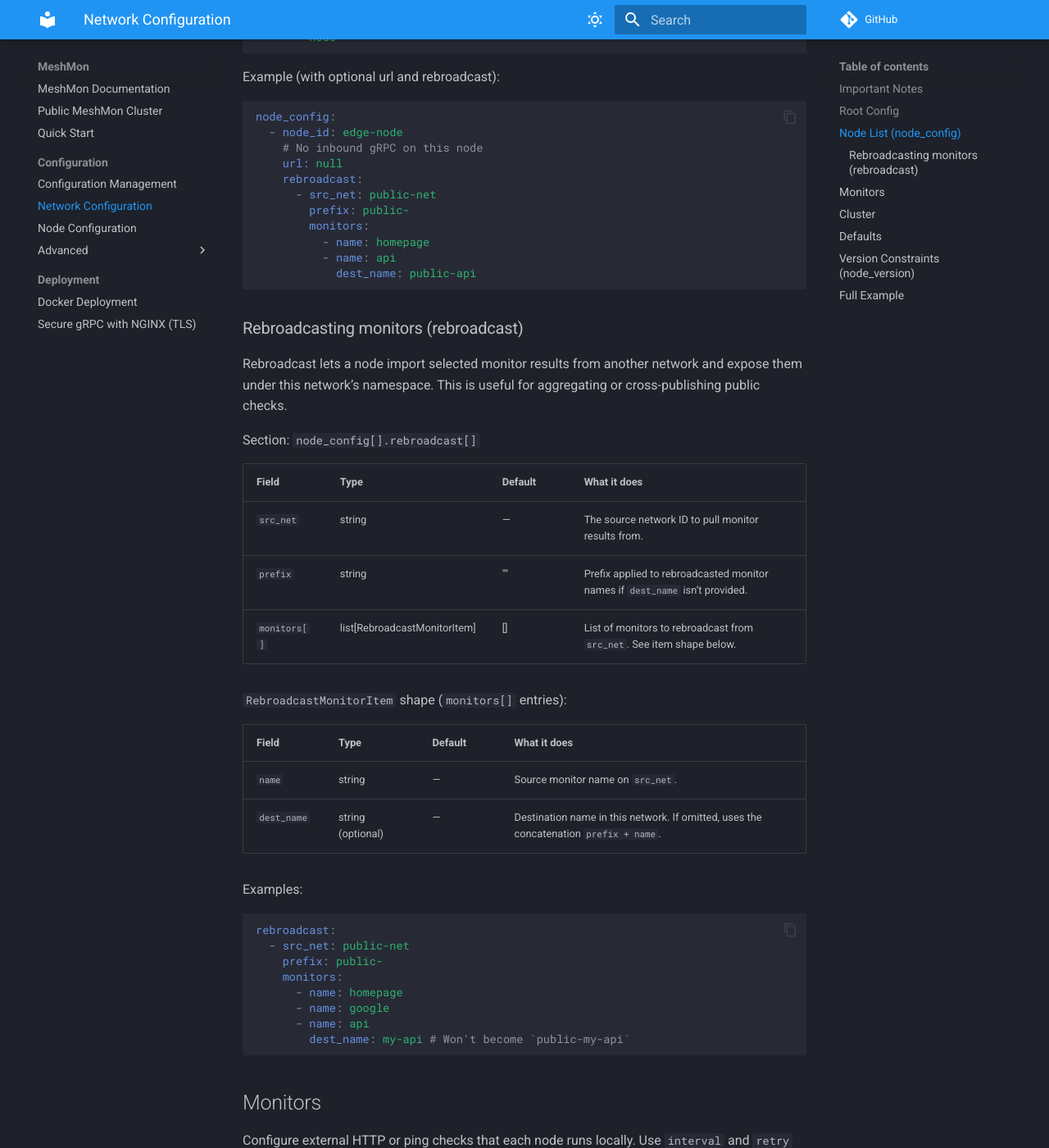
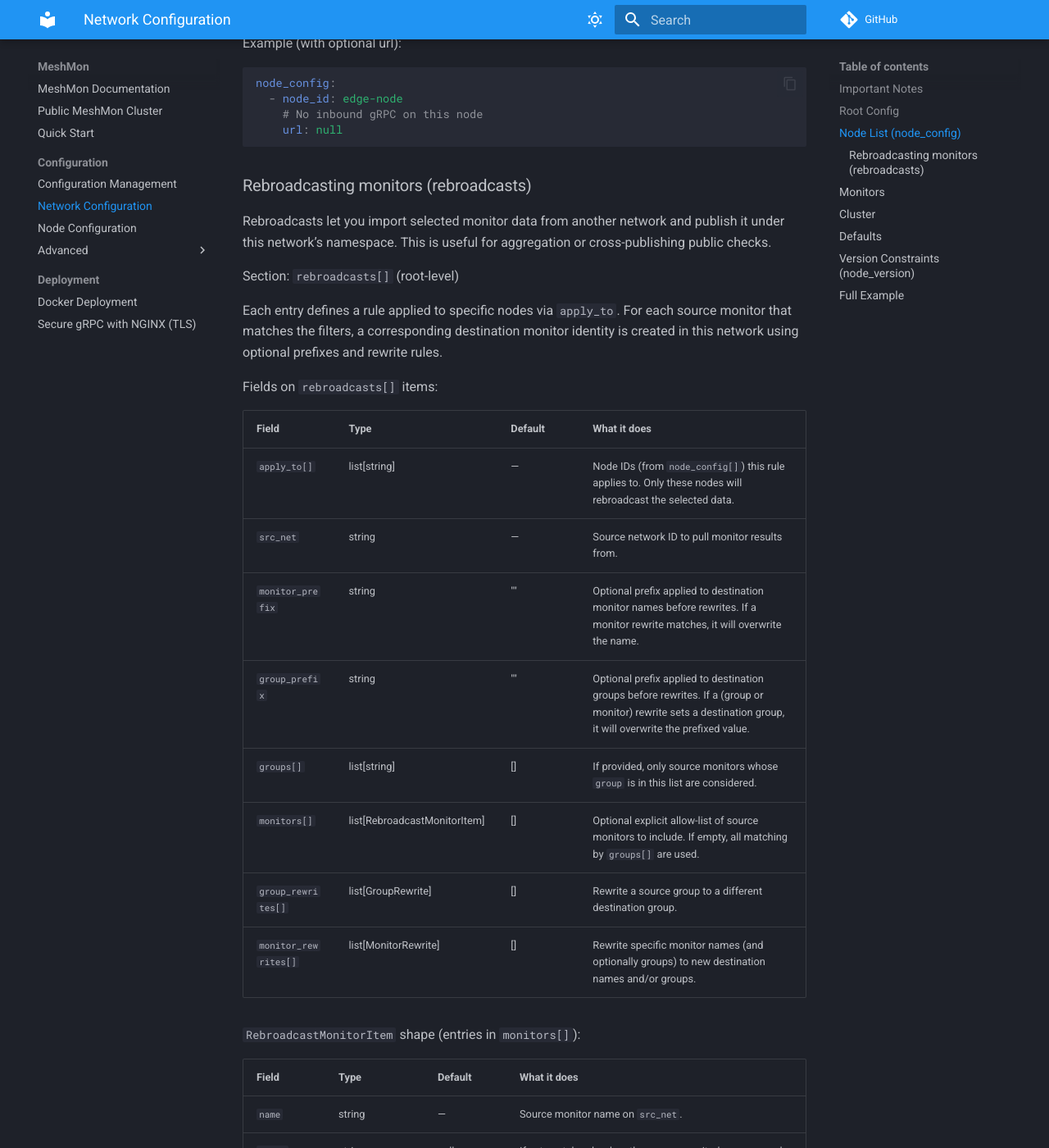
Before and after one commit to rippleFCL/meshmon, an MkDocs documentation site: the page built from docs/configuration/network.md, in a window 1280 px wide and 1400 px high, scrolled down 2008 px. Shown: the whole window at 82% size. Built offline with MkDocs 1.6.1 and Material for MkDocs 9.7.7, drawn with Linux system fonts in a browser that asks for light colours; comment, search, counter and statistics services are not loaded; some of the changed text lies outside the part shown.

Commit message:
docs: added rebroadcasts config

````diff
--- a/docs/configuration/network.md
+++ b/docs/configuration/network.md
@@ -19,6 +19,7 @@ This is the top-level shape of `config.yml`. Only `network_id` and `node_config[
 | `network_id`     | The Network id and name                                                | —                                |
 | `node_config[]`  | [Node Configuration](#node-list-node_config)                           | —                                |
 | `monitors[]`     | [Monitor Configuration](#monitors)                                     | `[]`                             |
+| `rebroadcasts[]` | [Rebroadcasting Monitors](#rebroadcasting-monitors-rebroadcasts)       | `[]`                             |
 | `cluster`        | [Cluster Configuration](#cluster)                                      | See [Cluster](#cluster) defaults |
 | `defaults`       | [Defaults Configuration](#defaults)                                    | See [Defaults](#defaults)        |
 | `node_version[]` | [Version Constraints Configuration](#version-constraints-node_version) | `[]`                             |
@@ -29,15 +30,14 @@ Defines all peers and how your node interacts with them.
 
 Section: `node_config[]`
 
-| Field         | Type                                                       | Default                  | What it does                                                                                                        |
-| ------------- | ---------------------------------------------------------- | ------------------------ | ------------------------------------------------------------------------------------------------------------------- |
-| `node_id`     | string (lowercase)                                         | —                        | Peer ID. Your local `node_id` (from nodeconf.yml) must appear here or the network is skipped.                       |
-| `url`         | string (optional)                                          | -                        | gRPC URL peers use to dial this node. Prefer `grpc://` or `grpcs://`. If omitted/empty, peers won’t dial this node. |
-| `poll_rate`   | int                                                        | defaults.nodes.poll_rate | Heartbeat interval (seconds) for this peer.                                                                         |
-| `retry`       | int                                                        | defaults.nodes.retry     | Missed-heartbeat tolerance. Effective timeout ≈ `poll_rate * retry`.                                                |
-| `allow`       | list[string]                                               | []                       | Whitelist: only listed nodes will attempt to connect to this peer (evaluated by the dialling node).                 |
-| `block`       | list[string]                                               | []                       | Blacklist: listed nodes will not connect to this peer (evaluated by the dialling node).                             |
-| `rebroadcast` | [Rebroadcast Config](#rebroadcasting-monitors-rebroadcast) | []                       | Rebroadcast selected monitors from another network into this network, optionally prefixing or renaming them.        |
+| Field       | Type               | Default                  | What it does                                                                                                        |
+| ----------- | ------------------ | ------------------------ | ------------------------------------------------------------------------------------------------------------------- |
+| `node_id`   | string (lowercase) | —                        | Peer ID. Your local `node_id` (from nodeconf.yml) must appear here or the network is skipped.                       |
+| `url`       | string (optional)  | -                        | gRPC URL peers use to dial this node. Prefer `grpc://` or `grpcs://`. If omitted/empty, peers won’t dial this node. |
+| `poll_rate` | int                | defaults.nodes.poll_rate | Heartbeat interval (seconds) for this peer.                                                                         |
+| `retry`     | int                | defaults.nodes.retry     | Missed-heartbeat tolerance. Effective timeout ≈ `poll_rate * retry`.                                                |
+| `allow`     | list[string]       | []                       | Whitelist: only listed nodes will attempt to connect to this peer (evaluated by the dialling node).                 |
+| `block`     | list[string]       | []                       | Blacklist: listed nodes will not connect to this peer (evaluated by the dialling node).                             |
 
 Example (basic):
 ```yaml
@@ -54,52 +54,97 @@ node_config:
       - node
 ```
 
-Example (with optional url and rebroadcast):
+Example (with optional url):
 ```yaml
 node_config:
   - node_id: edge-node
     # No inbound gRPC on this node
     url: null
-    rebroadcast:
-      - src_net: public-net
-        prefix: public-
-        monitors:
-          - name: homepage
-          - name: api
-            dest_name: public-api
 ```
 
-### Rebroadcasting monitors (rebroadcast)
+### Rebroadcasting monitors (rebroadcasts)
 
-Rebroadcast lets a node import selected monitor results from another network and expose them under this network’s namespace. This is useful for aggregating or cross-publishing public checks.
+Rebroadcasts let you import selected monitor data from another network and publish it under this network’s namespace. This is useful for aggregation or cross-publishing public checks.
 
-Section: `node_config[].rebroadcast[]`
+Section: `rebroadcasts[]` (root-level)
 
-| Field        | Type                         | Default | What it does                                                                 |
-| ------------ | ---------------------------- | ------- | ---------------------------------------------------------------------------- |
-| `src_net`    | string                       | —       | The source network ID to pull monitor results from.                          |
-| `prefix`     | string                       | ""      | Prefix applied to rebroadcasted monitor names if `dest_name` isn’t provided. |
-| `monitors[]` | list[RebroadcastMonitorItem] | []      | List of monitors to rebroadcast from `src_net`. See item shape below.        |
+Each entry defines a rule applied to specific nodes via `apply_to`. For each source monitor that matches the filters, a corresponding destination monitor identity is created in this network using optional prefixes and rewrite rules.
 
-`RebroadcastMonitorItem` shape (`monitors[]` entries):
+Fields on `rebroadcasts[]` items:
 
-| Field       | Type              | Default | What it does                                                                          |
-| ----------- | ----------------- | ------- | ------------------------------------------------------------------------------------- |
-| `name`      | string            | —       | Source monitor name on `src_net`.                                                     |
-| `dest_name` | string (optional) | —       | Destination name in this network. If omitted, uses the concatenation `prefix + name`. |
+| Field                | Type                         | Default | What it does                                                                                                                                                   |
+| -------------------- | ---------------------------- | ------- | -------------------------------------------------------------------------------------------------------------------------------------------------------------- |
+| `apply_to[]`         | list[string]                 | —       | Node IDs (from `node_config[]`) this rule applies to. Only these nodes will rebroadcast the selected data.                                                     |
+| `src_net`            | string                       | —       | Source network ID to pull monitor results from.                                                                                                                |
+| `monitor_prefix`     | string                       | ""      | Optional prefix applied to destination monitor names before rewrites. If a monitor rewrite matches, it will overwrite the name.                                |
+| `group_prefix`       | string                       | ""      | Optional prefix applied to destination groups before rewrites. If a (group or monitor) rewrite sets a destination group, it will overwrite the prefixed value. |
+| `groups[]`           | list[string]                 | []      | If provided, only source monitors whose `group` is in this list are considered.                                                                                |
+| `monitors[]`         | list[RebroadcastMonitorItem] | []      | Optional explicit allow-list of source monitors to include. If empty, all matching by `groups[]` are used.                                                     |
+| `group_rewrites[]`   | list[GroupRewrite]           | []      | Rewrite a source group to a different destination group.                                                                                                       |
+| `monitor_rewrites[]` | list[MonitorRewrite]         | []      | Rewrite specific monitor names (and optionally groups) to new destination names and/or groups.                                                                 |
 
-Examples:
+`RebroadcastMonitorItem` shape (entries in `monitors[]`):
+
+| Field   | Type              | Default | What it does                                                    |
+| ------- | ----------------- | ------- | --------------------------------------------------------------- |
+| `name`  | string            | —       | Source monitor name on `src_net`.                               |
+| `group` | string (optional) | null    | If set, match only when the source monitor’s group equals this. |
+
+`GroupRewrite` shape (entries in `group_rewrites[]`):
+
+| Field        | Type   | What it does                                 |
+| ------------ | ------ | -------------------------------------------- |
+| `src_group`  | string | When the source monitor group equals this... |
+| `dest_group` | string | ...rewrite the destination group to this.    |
+
+`MonitorRewrite` shape (entries in `monitor_rewrites[]`):
+
+| Field          | Type              | What it does                                                                                   |
+| -------------- | ----------------- | ---------------------------------------------------------------------------------------------- |
+| `src_monitor`  | string            | Match source monitor by name.                                                                  |
+| `dest_monitor` | string            | Destination monitor name to use.                                                               |
+| `src_group`    | string (optional) | If provided, only match when the source group equals this value.                               |
+| `dest_group`   | string (optional) | If provided, also rewrite the destination group; otherwise keep the current destination group. |
+
+Order of operations for destination identity (first-match wins for rewrites):
+
+1) Start with `dest_name = src_monitor.name`, `dest_group = src_monitor.group`.
+2) Apply `monitor_prefix` and `group_prefix` if set.
+3) Apply the first matching `group_rewrite` (matches against the SOURCE group, not the prefixed/destination group).
+4) Apply the first matching `monitor_rewrite` (matches against the SOURCE name and optionally SOURCE group) — this can override both destination name and group.
+
+Notes:
+- If `monitors[]` is non-empty, only listed monitors are considered (optionally narrowed by `group`).
+- If `groups[]` is non-empty, only monitors whose source group is in the list are considered.
+- Monitor identity is the pair `group:name`. Changing group or name creates a new identity in this network.
+- Prefixes are applied first, but any matching rewrite will overwrite the prefixed value for that field.
+
+Example:
 
 ```yaml
-rebroadcast:
-  - src_net: public-net
-    prefix: public-
+rebroadcasts:
+  - apply_to: [aggregator]
+    src_net: public-net
+    # Prefix all rebroadcasted monitors and groups
+    monitor_prefix: public-
+    group_prefix: ext-
+    # Only include these source groups
+    groups: [public, core]
+    # Include only these monitors (optional filter)
     monitors:
       - name: homepage
-      - name: google
       - name: api
-        dest_name: my-api # Won't become `public-my-api`
+        group: public
+    # Rewrite groups and specific monitor names
+    group_rewrites:
+      - src_group: public
+        dest_group: external
+    monitor_rewrites:
+      - src_monitor: api
+        src_group: public
+        dest_monitor: public-api
 ```
+
 
 ## Monitors
 
@@ -107,15 +152,16 @@ Configure external HTTP or ping checks that each node runs locally. Use `interva
 
 Section: `monitors[]`
 
-| Field Name | Type                 | Default Value              | What it does                                 |
-| ---------- | -------------------- | -------------------------- | -------------------------------------------- |
-| `name`     | string               | —                          | Unique monitor name.                         |
-| `type`     | enum: `ping`\|`http` | —                          | Monitor implementation.                      |
-| `host`     | string               | —                          | Target host/URL the monitor checks.          |
-| `interval` | int                  | defaults.monitors.interval | Seconds between checks.                      |
-| `retry`    | int                  | defaults.monitors.retry    | Consecutive failures before marking OFFLINE. |
-| `allow`    | list[string]         | []                         | Only these nodes run the monitor locally.    |
-| `block`    | list[string]         | []                         | These nodes do not run the monitor locally.  |
+| Field Name | Type                 | Default Value              | What it does                                                                                     |
+| ---------- | -------------------- | -------------------------- | ------------------------------------------------------------------------------------------------ |
+| `name`     | string               | —                          | Unique monitor name.                                                                             |
+| `type`     | enum: `ping`\|`http` | —                          | Monitor implementation.                                                                          |
+| `host`     | string               | —                          | Target host/URL the monitor checks.                                                              |
+| `group`    | string               | `"default"`                | Logical group/bucket for the monitor. Part of identity and used by rebroadcast filters/rewrites. |
+| `interval` | int                  | defaults.monitors.interval | Seconds between checks.                                                                          |
+| `retry`    | int                  | defaults.monitors.retry    | Consecutive failures before marking OFFLINE.                                                     |
+| `allow`    | list[string]         | []                         | Only these nodes run the monitor locally.                                                        |
+| `block`    | list[string]         | []                         | These nodes do not run the monitor locally.                                                      |
 
 Example:
 ```yaml
@@ -123,14 +169,12 @@ monitors:
   - name: example.com
     type: http
     host: http://example.com
+    group: public
   - name: cloudflare
     type: ping
     host: 1.1.1.1
+    group: core
 ```
-
-Notes:
-- Ping monitor prefers ICMP (via icmplib) and falls back to TCP connect if ICMP isn’t available. Host parsing supports full URLs (http/https), host:port, or bare host. Default ports: 80 or 443 for https.
-- If RTT exceeds `interval`, the sample is discarded (treated as a failure). Consecutive failures up to `retry` will mark the monitor OFFLINE via the manager’s invalidation.
 
 ## Cluster
 
````
Also changed, not shown: other parts of docs/configuration/network.md (+10 -6 lines), docs/deployment/secure-grpc.md (+3 -6 lines).
